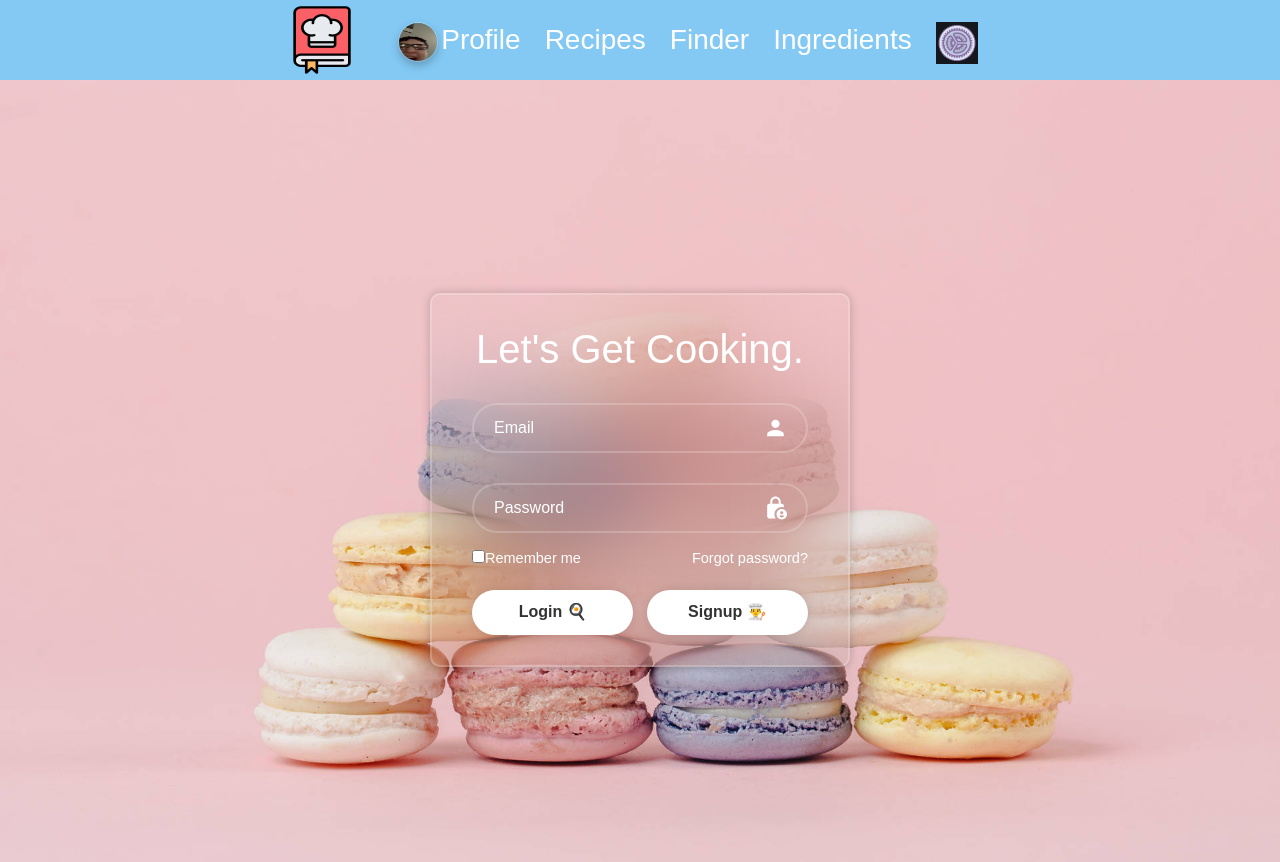
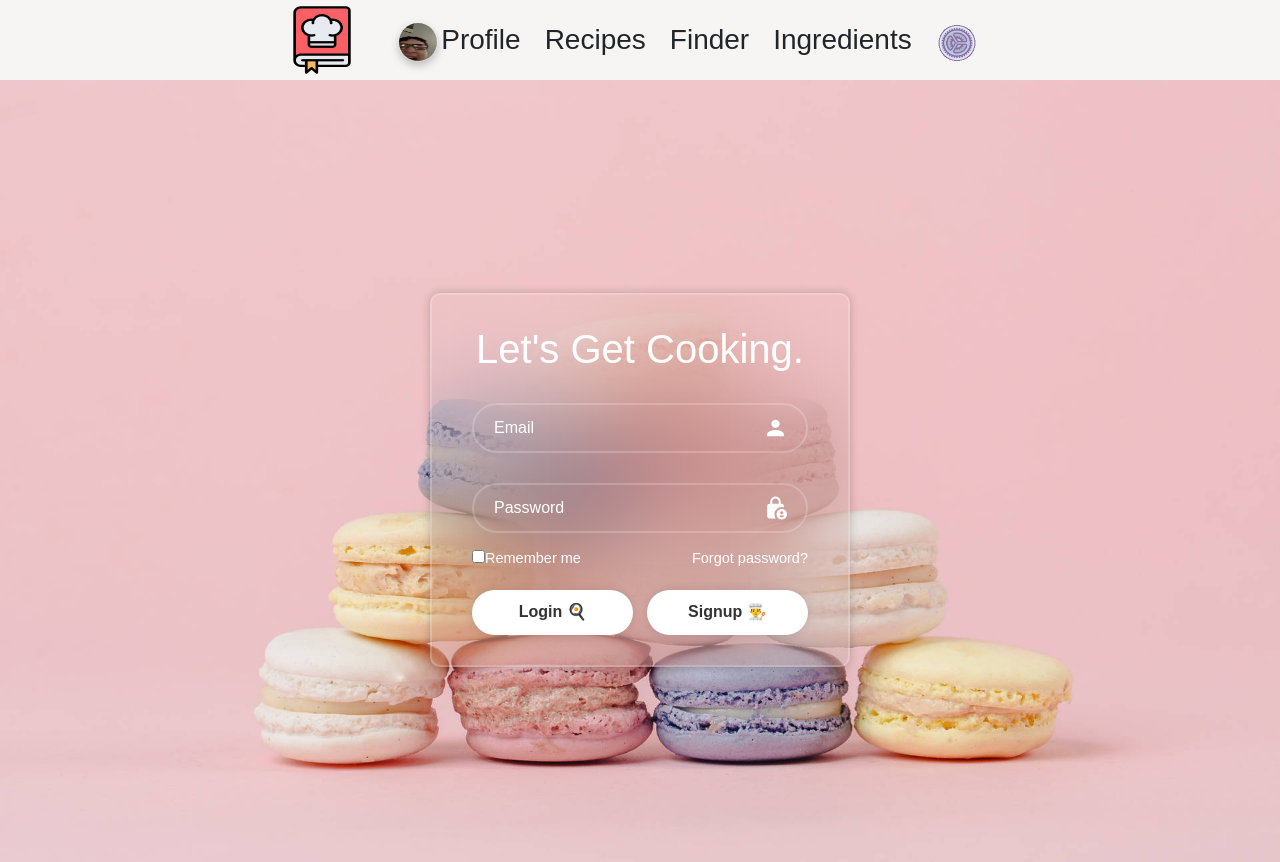
Before and after one commit to DerekTomassiJr/Recipe-Journal, a React (Create React App) app: page / in a window 1280 px wide. Shown: the top 862 px of the page. Built offline with nearby package versions, Linux system fonts and the light colour scheme.

Commit message:
RJP-20: Adjusted Navbar CSS Attributes and Finalized Navbar Component

```diff
--- a/src/styles/Navbar.css
+++ b/src/styles/Navbar.css
@@ -14,8 +14,8 @@ body {
 }
 
 .nav {
-    background-color: #83C9F4;
-    color: white;
+    background-color: #f6f5f3;
+    color: blakc;
     display: flex;
     justify-content: center;
     align-items: center;
@@ -46,7 +46,9 @@ body {
 }
 
 .nav li.active {
-    background-color: #555;
+    background-color: #FFF;
+    border-radius: 12px;
+    color: #1663d1;
 }
 
 .nav li:hover {
```
Also changed, not shown: src/assets/settings_icon.png.
